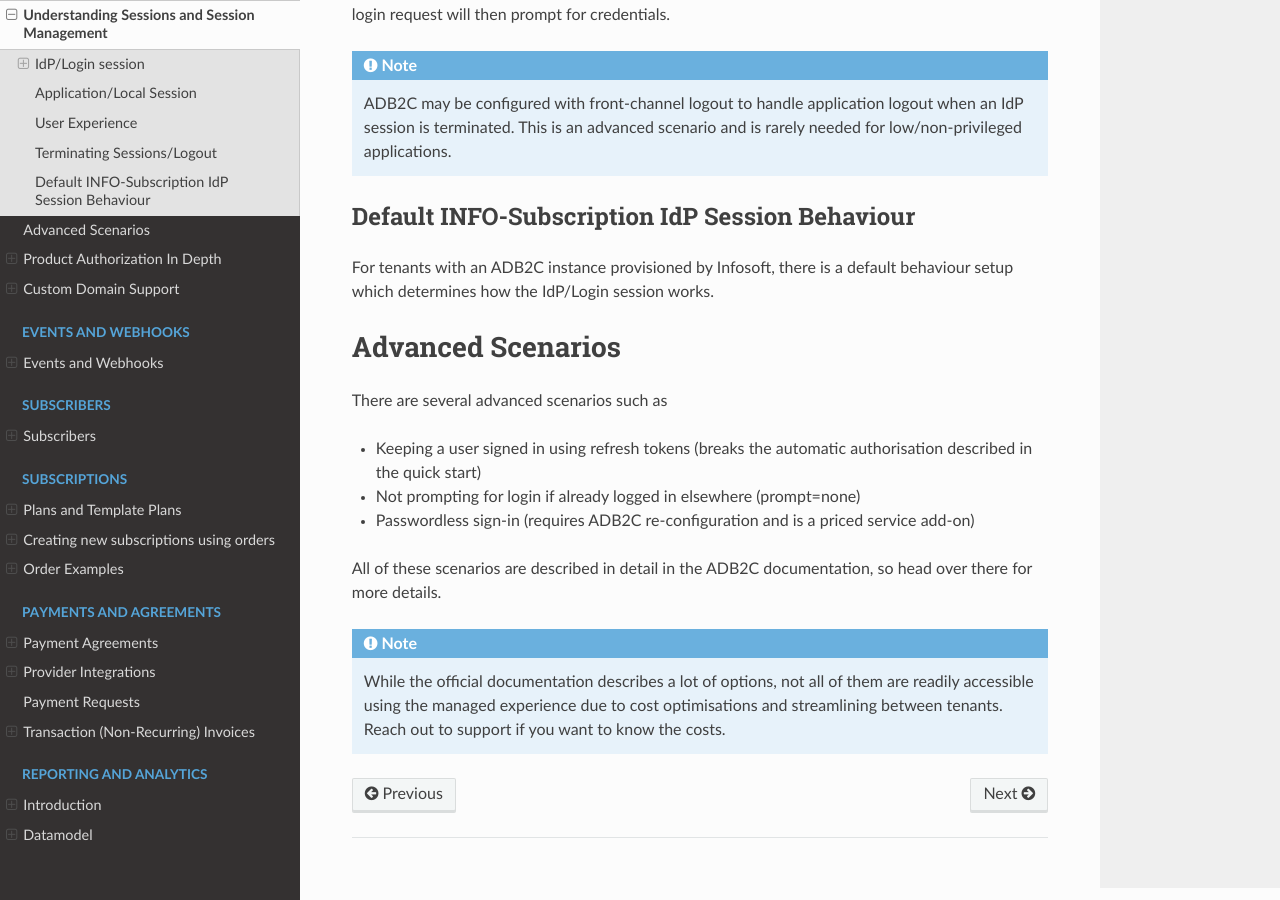
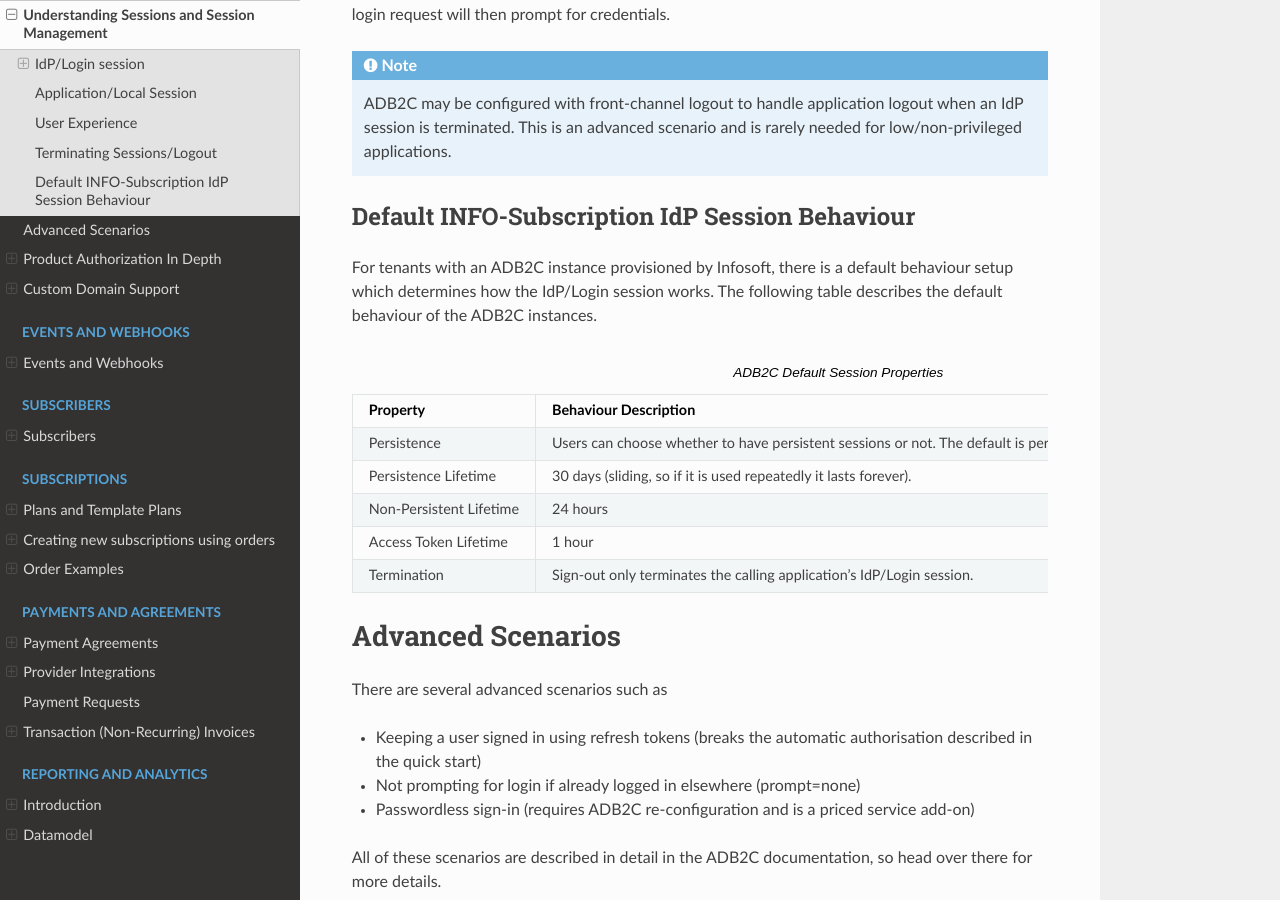
Before and after one commit to infosoftas/info-subscription-doc, a Sphinx documentation site: the page built from source/managed-experience/authentication-authorization/sessions.rst, in a window 1280 px wide and 900 px high, scrolled down 2318 px. Built offline with Sphinx 7.4.7 and the Read the Docs theme 3.1.0, drawn with Linux system fonts in a browser that asks for light colours; formulas are drawn with MathJax 3.

Commit message:
Attempt to fix the session property table formatting

```diff
--- a/source/managed-experience/authentication-authorization/sessions.rst
+++ b/source/managed-experience/authentication-authorization/sessions.rst
@@ -84,16 +84,24 @@ Default |projectName| IdP Session Behaviour
 -------------------------------------------
 
 For tenants with an ADB2C instance provisioned by Infosoft, there is a default behaviour setup which determines how the IdP/Login session works.
+The following table describes the default behaviour of the ADB2C instances.
 
-.. table:: ADB2C Default Session Parameters
+.. Table:: ADB2C Default Session Properties
 
-    =============           =====
-    Persistence             Users can choose whether to have persistent sessions or not. The default is persistent sessions if supported by the browser.
-    Persistence Lifetime    30 days (sliding so that if it is used repeatedly it lasts forever).
-    Non-Persistent Lifetime 24 Hours
-    Access Token Lifetime   1 Hour
-    Termination             Sign-out only terminates the calling application's IdP/Login session.
-    =============           =====
+    +--------------------------+-----------------------------------------------------------------------------------------------+
+    | Property                 | Behaviour Description                                                                         |
+    +==========================+===============================================================================================+
+    | Persistence              | Users can choose whether to have persistent sessions or not.                                  |
+    |                          | The default is persistent sessions if supported by the browser.                               |
+    +--------------------------+-----------------------------------------------------------------------------------------------+
+    | Persistence Lifetime     | 30 days (sliding, so if it is used repeatedly it lasts forever).                              |
+    +--------------------------+-----------------------------------------------------------------------------------------------+
+    | Non-Persistent Lifetime  | 24 hours                                                                                      |
+    +--------------------------+-----------------------------------------------------------------------------------------------+
+    | Access Token Lifetime    | 1 hour                                                                                        |
+    +--------------------------+-----------------------------------------------------------------------------------------------+
+    | Termination              | Sign-out only terminates the calling application's IdP/Login session.                         |
+    +--------------------------+-----------------------------------------------------------------------------------------------+
 
 
 Advanced Scenarios
```
